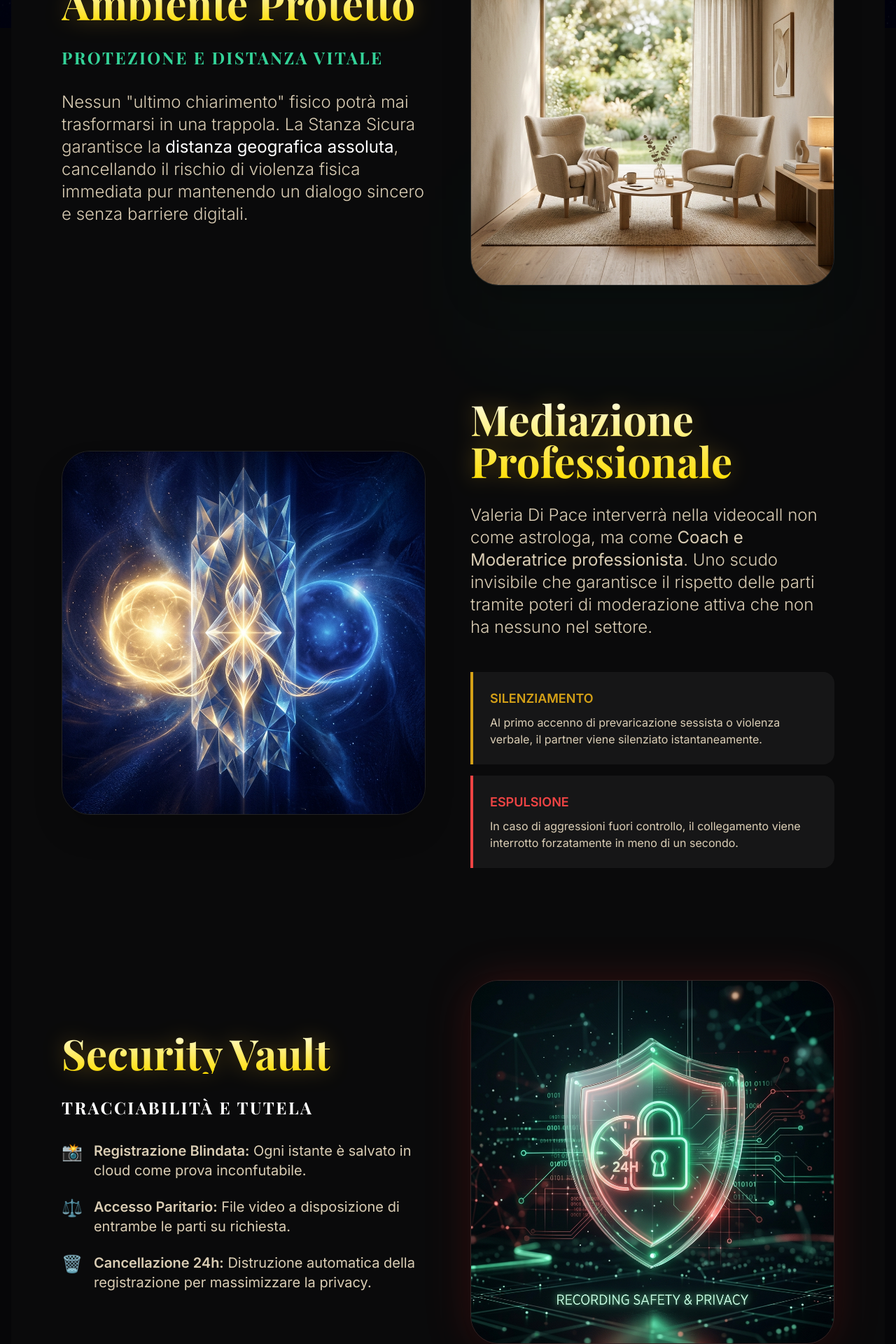
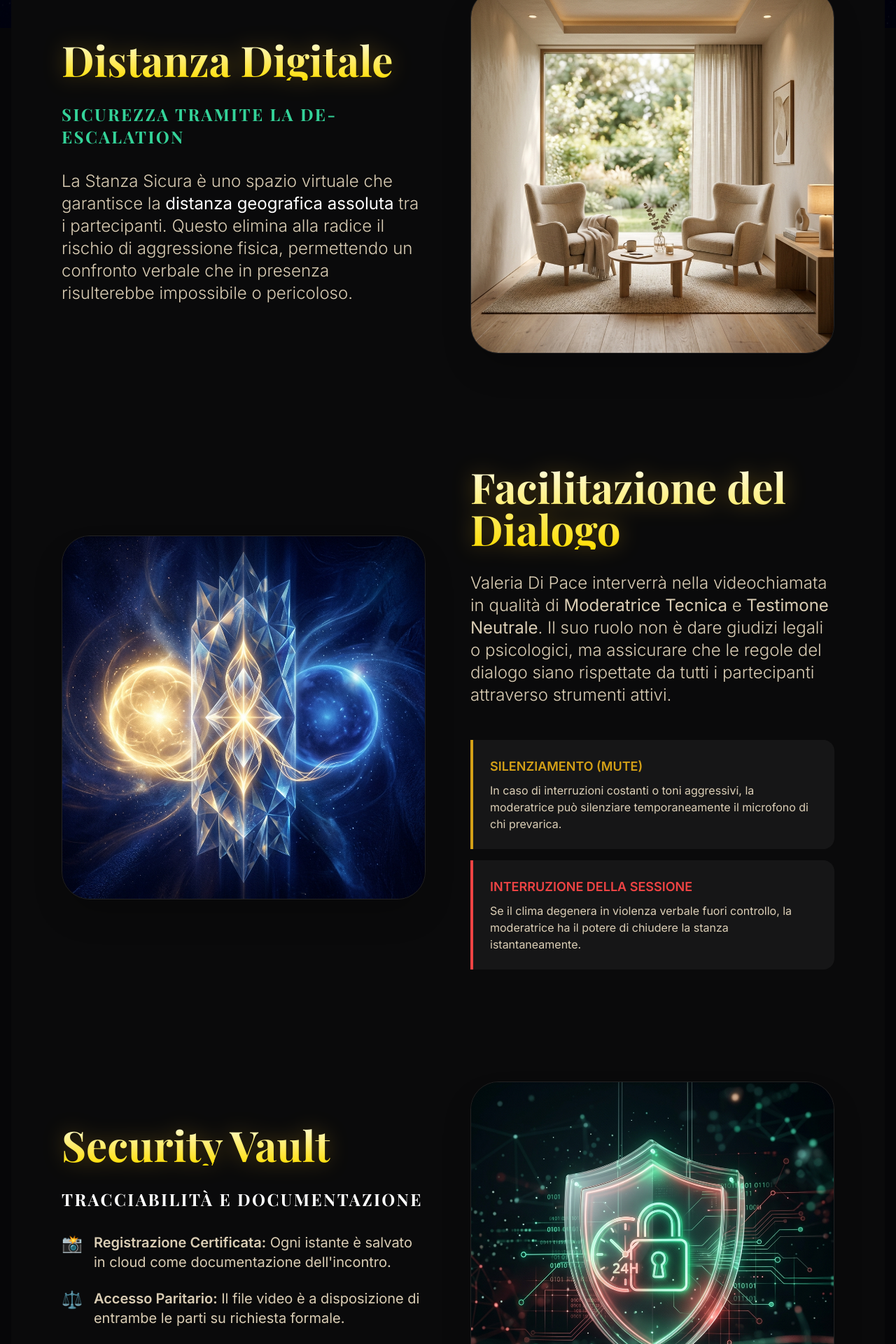
Before and after one commit to DND72/valeria-landing, a React (Vite) app: page /stanza-sicura in a window 1280 px wide. Shown: the part 760-2680 px from the top of the page at 70% size. Built offline with nearby package versions, Linux system fonts and the light colour scheme; no server answers; a web font is replaced by a local one.

Commit message:
legal: riscritta Stanza Sicura con termini protetti e disclaimer obbligatorio

```diff
--- a/src/pages/StanzaSicuraPage.tsx
+++ b/src/pages/StanzaSicuraPage.tsx
@@ -18,10 +18,13 @@ export default function StanzaSicuraPage() {
                 <span className="text-4xl">🛡️</span>
             </div>
             <h1 className="text-6xl md:text-8xl font-serif font-black mb-6 tracking-tight">La Stanza Sicura</h1>
-            <p className="text-2xl text-red-500 font-bold tracking-[0.4em] uppercase mb-8">Protocollo Protetto</p>
+            <p className="text-2xl text-red-500 font-bold tracking-[0.4em] uppercase mb-8">Protocollo di Dialogo Facilitato</p>
+            <p className="text-xl text-white/40 max-w-3xl mx-auto leading-relaxed">
+                Un servizio di moderazione tecnica e facilitazione privata per incontri online che richiedono equilibrio, rispetto e documentazione.
+            </p>
         </motion.div>
 
-        {/* 1) Ambiente Protetto: TESTO SINISTRA - IMMAGINE DESTRA */}
+        {/* 1) Ambiente Digitale: TESTO SINISTRA - IMMAGINE DESTRA */}
         <section className="grid lg:grid-cols-2 gap-16 items-center mb-40">
             <motion.div
                 initial={{ opacity: 0, x: -30 }}
@@ -29,10 +32,10 @@ export default function StanzaSicuraPage() {
                 viewport={{ once: true }}
                 className="space-y-8"
             >
-                <h2 className="text-5xl md:text-6xl font-serif font-black brilliant-gold-text mb-4">Ambiente Protetto</h2>
-                <h3 className="text-2xl font-serif font-bold text-emerald-400 uppercase tracking-widest">Protezione e Distanza Vitale</h3>
-                <p className="text-xl md:text-2xl text-white/60 leading-relaxed font-light">
-                    Nessun "ultimo chiarimento" fisico potrà mai trasformarsi in una trappola. La Stanza Sicura garantisce la <strong className="text-white">distanza geografica assoluta</strong>, cancellando il rischio di violenza fisica immediata pur mantenendo un dialogo sincero e senza barriere digitali.
+                <h2 className="text-5xl md:text-6xl font-serif font-black brilliant-gold-text mb-4 text-left">Distanza Digitale</h2>
+                <h3 className="text-2xl font-serif font-bold text-emerald-400 uppercase tracking-widest text-left">Sicurezza tramite la De-escalation</h3>
+                <p className="text-xl md:text-2xl text-white/60 leading-relaxed font-light text-left">
+                    La Stanza Sicura è uno spazio virtuale che garantisce la <strong className="text-white">distanza geografica assoluta</strong> tra i partecipanti. Questo elimina alla radice il rischio di aggressione fisica, permettendo un confronto verbale che in presenza risulterebbe impossibile o pericoloso.
                 </p>
             </motion.div>
             <motion.div
@@ -41,16 +44,15 @@ export default function StanzaSicuraPage() {
                 viewport={{ once: true }}
                 className="relative group h-full"
             >
-                <div className="absolute inset-x-0 bottom-[-20%] h-1/2 bg-emerald-500/10 blur-3xl opacity-30 mt-auto" />
                 <img
                     src="/assets/stanza-sicura/ambiente-protetto.png"
-                    alt="Ambiente Protetto"
+                    alt="Ambiente Digitale"
                     className="relative w-full h-auto rounded-[40px] border border-white/10 shadow-2xl z-10"
                 />
             </motion.div>
         </section>
 
-        {/* 2) Mediazione Professionale: IMMAGINE SINISTRA - TESTO DESTRA */}
+        {/* 2) Facilitazione: IMMAGINE SINISTRA - TESTO DESTRA */}
         <section className="grid lg:grid-cols-2 gap-16 items-center mb-40">
             <motion.div
                 initial={{ opacity: 0, x: -30 }}
@@ -60,7 +62,7 @@ export default function StanzaSicuraPage() {
             >
                 <img
                     src="/assets/stanza-sicura/mediazione.png"
-                    alt="Mediazione Professionale"
+                    alt="Facilitazione del Dialogo"
                     className="w-full h-auto rounded-[40px] border border-white/10 shadow-2xl"
                 />
             </motion.div>
@@ -70,18 +72,18 @@ export default function StanzaSicuraPage() {
                 viewport={{ once: true }}
                 className="space-y-8 order-1 lg:order-2"
             >
-                <h2 className="text-5xl md:text-6xl font-serif font-black brilliant-gold-text mb-4">Mediazione Professionale</h2>
-                <p className="text-xl md:text-2xl text-white/60 leading-relaxed font-light">
-                    Valeria Di Pace interverrà nella videocall non come astrologa, ma come <strong>Coach e Moderatrice professionista</strong>. Uno scudo invisibile che garantisce il rispetto delle parti tramite poteri di moderazione attiva che non ha nessuno nel settore.
+                <h2 className="text-5xl md:text-6xl font-serif font-black brilliant-gold-text mb-4 text-left">Facilitazione del Dialogo</h2>
+                <p className="text-xl md:text-2xl text-white/60 leading-relaxed font-light text-left">
+                    Valeria Di Pace interverrà nella videochiamata in qualità di <strong>Moderatrice Tecnica</strong> e <strong>Testimone Neutrale</strong>. Il suo ruolo non è dare giudizi legali o psicologici, ma assicurare che le regole del dialogo siano rispettate da tutti i partecipanti attraverso strumenti attivi.
                 </p>
                 <div className="space-y-4 pt-4">
-                    <div className="bg-white/5 border-l-4 border-gold-500 p-6 rounded-r-2xl">
-                        <h4 className="text-lg font-black uppercase text-gold-500 mb-2">Silenziamento</h4>
-                        <p className="text-white/60 text-base">Al primo accenno di prevaricazione sessista o violenza verbale, il partner viene silenziato istantaneamente.</p>
+                    <div className="bg-white/5 border-l-4 border-gold-500 p-6 rounded-r-2xl text-left">
+                        <h4 className="text-lg font-black uppercase text-gold-500 mb-2">Silenziamento (Mute)</h4>
+                        <p className="text-white/60 text-base">In caso di interruzioni costanti o toni aggressivi, la moderatrice può silenziare temporaneamente il microfono di chi prevarica.</p>
                     </div>
-                    <div className="bg-white/5 border-l-4 border-red-500 p-6 rounded-r-2xl">
-                        <h4 className="text-lg font-black uppercase text-red-500 mb-2">Espulsione</h4>
-                        <p className="text-white/60 text-base">In caso di aggressioni fuori controllo, il collegamento viene interrotto forzatamente in meno di un secondo.</p>
+                    <div className="bg-white/5 border-l-4 border-red-500 p-6 rounded-r-2xl text-left">
+                        <h4 className="text-lg font-black uppercase text-red-500 mb-2">Interruzione della Sessione</h4>
+                        <p className="text-white/60 text-base">Se il clima degenera in violenza verbale fuori controllo, la moderatrice ha il potere di chiudere la stanza istantaneamente.</p>
                     </div>
                 </div>
             </motion.div>
@@ -95,20 +97,20 @@ export default function StanzaSicuraPage() {
                 viewport={{ once: true }}
                 className="space-y-8"
             >
-                <h2 className="text-5xl md:text-6xl font-serif font-black brilliant-gold-text mb-4">Security Vault</h2>
-                <h3 className="text-2xl font-serif font-bold text-white uppercase tracking-widest">Tracciabilità e Tutela</h3>
-                <div className="space-y-6">
+                <h2 className="text-5xl md:text-6xl font-serif font-black brilliant-gold-text mb-4 text-left">Security Vault</h2>
+                <h3 className="text-2xl font-serif font-bold text-white uppercase tracking-widest text-left">Tracciabilità e Documentazione</h3>
+                <div className="space-y-6 text-left">
                     <div className="flex gap-4">
                         <span className="text-2xl">📸</span>
-                        <p className="text-xl text-white/60"><strong>Registrazione Blindata:</strong> Ogni istante è salvato in cloud come prova inconfutabile.</p>
+                        <p className="text-xl text-white/60 text-left"><strong>Registrazione Certificata:</strong> Ogni istante è salvato in cloud come documentazione dell'incontro.</p>
                     </div>
                     <div className="flex gap-4">
                         <span className="text-2xl">⚖️</span>
-                        <p className="text-xl text-white/60"><strong>Accesso Paritario:</strong> File video a disposizione di entrambe le parti su richiesta.</p>
+                        <p className="text-xl text-white/60 text-left"><strong>Accesso Paritario:</strong> Il file video è a disposizione di entrambe le parti su richiesta formale.</p>
                     </div>
                     <div className="flex gap-4">
                         <span className="text-2xl">🗑️</span>
-                        <p className="text-xl text-white/60"><strong>Cancellazione 24h:</strong> Distruzione automatica della registrazione per massimizzare la privacy.</p>
+                        <p className="text-xl text-white/60 text-left"><strong>Privacy GDPR:</strong> Il video viene rimosso definitivamente dopo 24 ore, tutelando la riservatezza delle parti.</p>
                     </div>
                 </div>
             </motion.div>
@@ -120,19 +122,25 @@ export default function StanzaSicuraPage() {
                 <img
                     src="/assets/stanza-sicura/vault.png"
                     alt="Security Vault"
-                    className="w-full h-auto rounded-[40px] border border-white/10 shadow-2xl drop-shadow-[0_0_30px_rgba(220,38,38,0.2)]"
+                    className="w-full h-auto rounded-[40px] border border-white/10 shadow-2xl"
                 />
             </motion.div>
         </section>
+
+        {/* Disclaimer Legale Obbligatorio */}
+        <div className="bg-white/5 border border-white/10 rounded-3xl p-8 mb-40">
+            <h4 className="text-red-500 font-black uppercase tracking-widest text-sm mb-4">Note Legali Indispensabili</h4>
+            <div className="text-white/40 text-sm space-y-4 leading-relaxed italic">
+                <p>La Stanza Sicura è un servizio di facilitazione del dialogo e moderazione tecnica di videochiamata. Non costituisce mediazione civile ai sensi del D.Lgs. 28/2010, né attività di supporto psicologico o legale riservata agli iscritti agli albi professionali. Valeria Di Pace agisce in qualità di moderatrice tecnica e testimone neutrale privata.</p>
+                <p>Il servizio non è un pronto intervento per emergenze fisiche o imminenti. In caso di pericolo, contattare immediatamente le autorità competenti (112) o il servizio nazionale antiviolenza (1522).</p>
+            </div>
+        </div>
 
         {/* CTA Finale */}
         <div className="text-center bg-white/5 border border-white/10 rounded-[64px] p-16 md:p-32 relative overflow-hidden">
             <div className="absolute inset-0 bg-gradient-to-b from-red-600/10 to-transparent opacity-20" />
             <div className="relative z-10">
-                <h3 className="text-4xl md:text-6xl font-serif font-black mb-12">Torna alla sicurezza assoluta.</h3>
-                <p className="text-2xl text-white/50 mb-16 max-w-3xl mx-auto leading-relaxed font-light">
-                    Prenotando il Protocollo Protetto, riceverai il link sicuro. La presenza di Valeria garantisce che questo incontro sia libero da ombre.
-                </p>
+                <h3 className="text-4xl md:text-6xl font-serif font-black mb-12">Richiedi l'accompagnamento al dialogo.</h3>
                 <button
                     onClick={() => navigate('/area-personale?consult=protocollo_protetto')}
                     className="bg-red-600 hover:bg-red-500 text-white px-16 py-8 rounded-[32px] font-black uppercase tracking-[0.3em] text-2xl transition-all shadow-[0_30px_60px_rgba(220,38,38,0.5)]"
```
Also changed, not shown: 5 other files (tests, documents, lock files or other folders).
